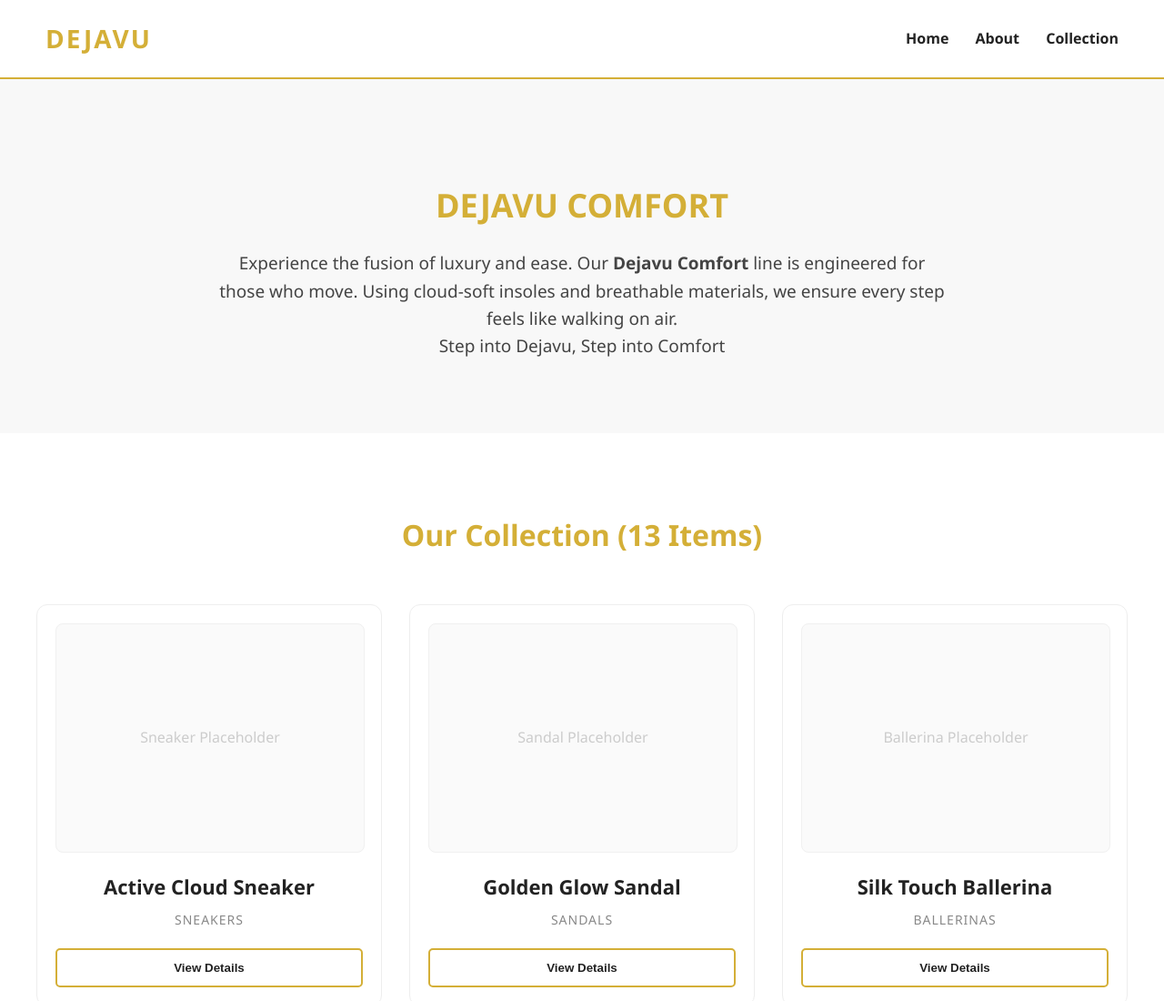
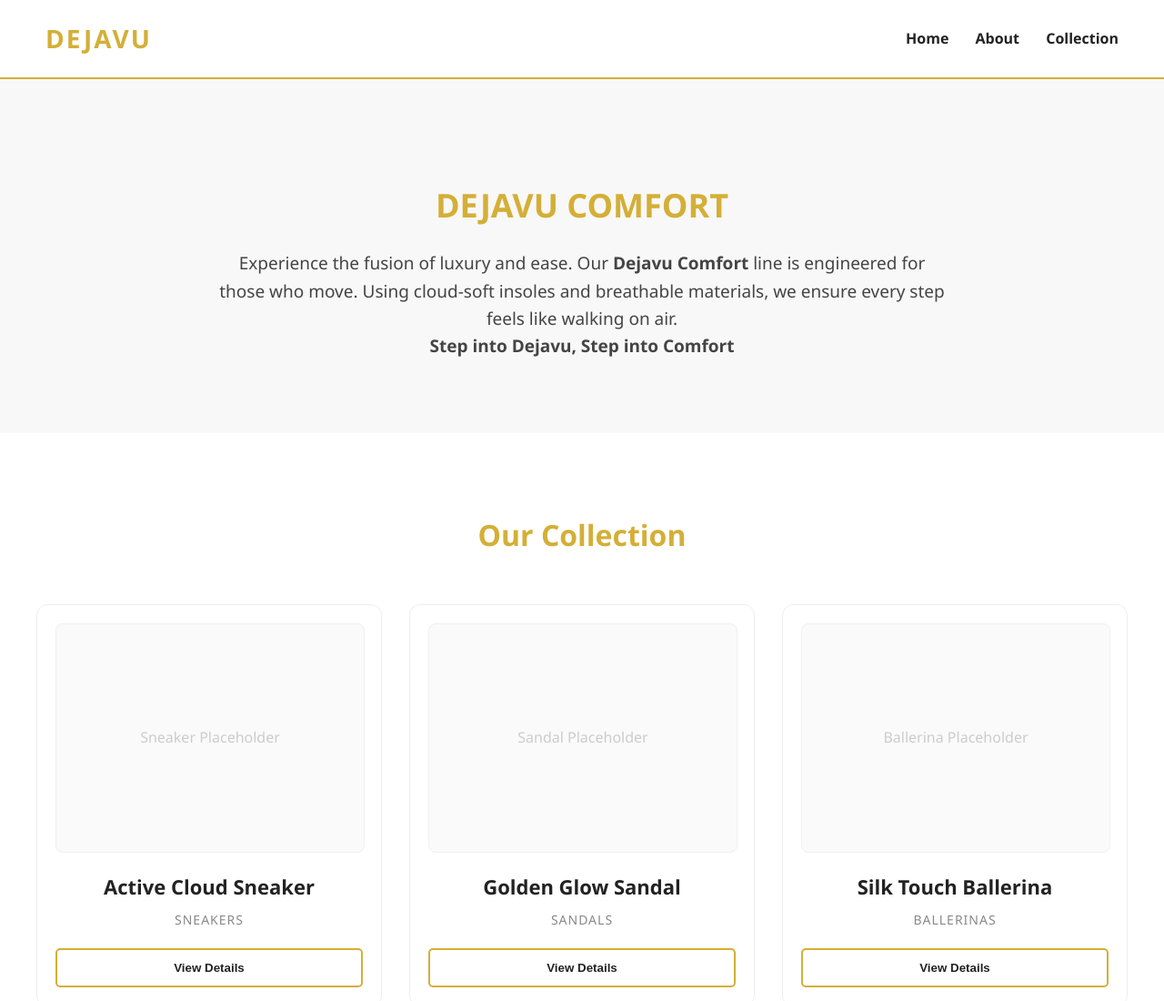
Before and after one commit to YoussefOsman55/bejavu-comfort, a plain HTML site: page index.html in a window 1280 px wide. Shown: the top 1100 px of the page at 91% size. Drawn offline with Linux system fonts and the light colour scheme.

Commit message:
Update index.html

```diff
--- a/index.html
+++ b/index.html
@@ -248,12 +248,12 @@
         <p>
             Experience the fusion of luxury and ease. Our <strong>Dejavu Comfort</strong> line is engineered for those who move.
             Using cloud-soft insoles and breathable materials, we ensure every step feels like walking on air. <br/>
-            Step into Dejavu, Step into Comfort </strong>
+          <strong>  Step into Dejavu, Step into Comfort </strong>
         </p>
     </section>
 
     <section id="collection" class="collection-section">
-        <h2>Our Collection (13 Items)</h2>
+        <h2>Our Collection </h2>
         <div class="grid-container">
             <div class="product-card">
                 <div class="product-img">
```
